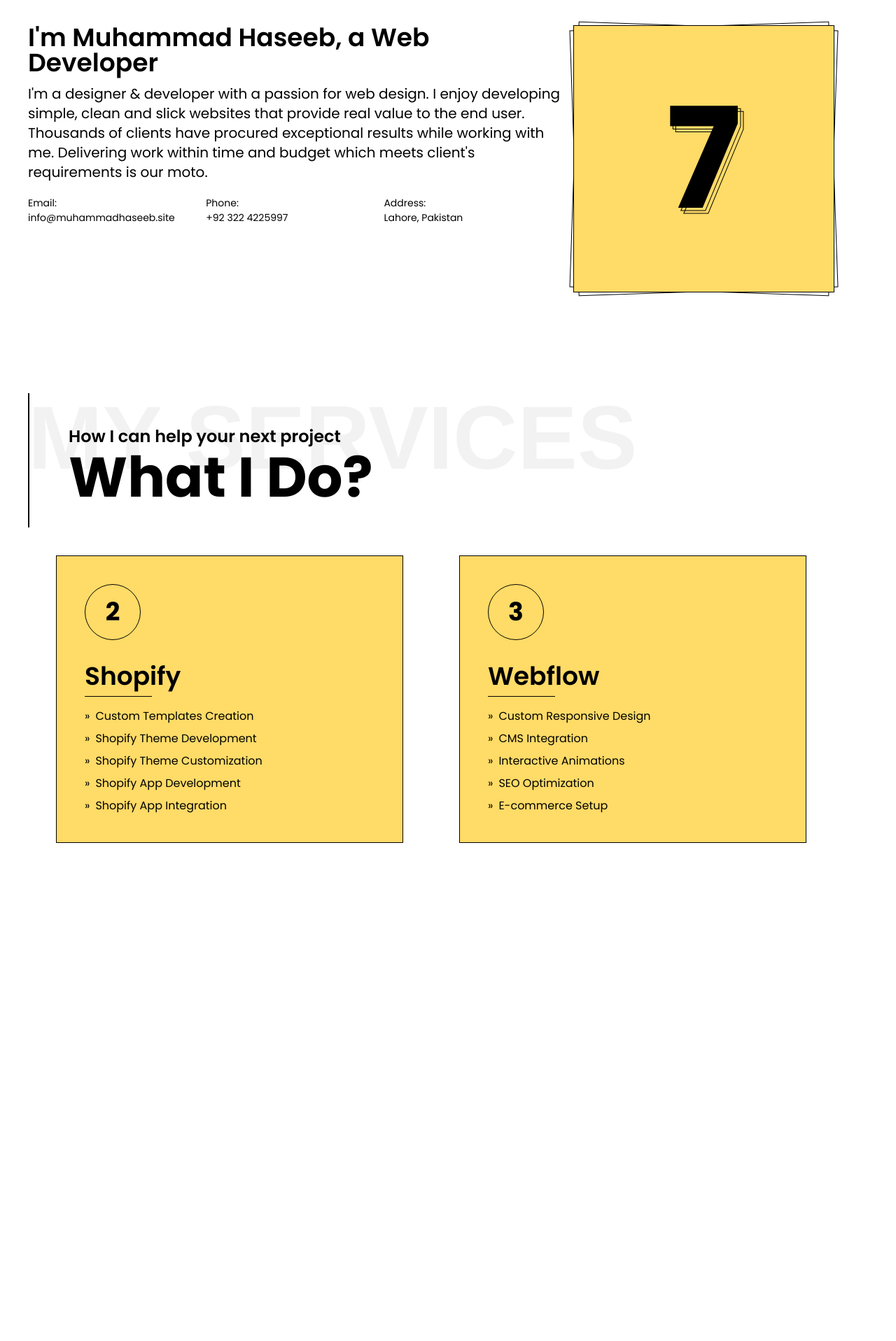
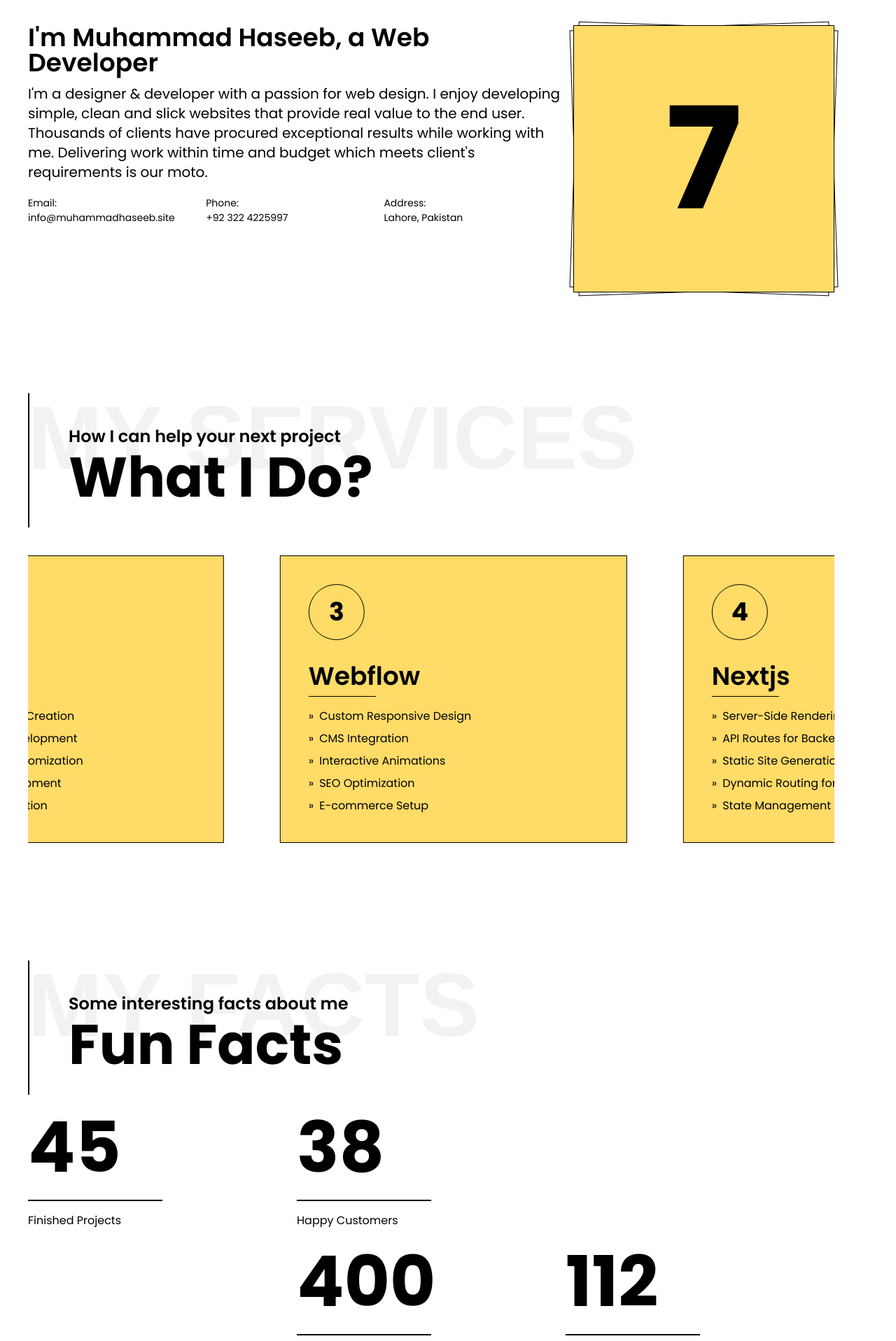
Before and after one commit to mhaseeb37/haseebportfolio, a Next.js app: page /profile in a window 1280 px wide. Shown: the part 880-2797 px from the top of the page at 70% size. Before the commit the page ends 2125 px from the top, so only its background shows below. Built offline with nearby package versions, Linux system fonts and the light colour scheme; a web font is replaced by a local one.

Commit message:
Haseeb - Experience Section

```diff
--- a/app/common/constant.js
+++ b/app/common/constant.js
@@ -45,3 +45,23 @@ const slideData = [
 }
 ]
 export {slideData};
+
+const experienceData = [
+    {
+        tenure:"APR 2023 - Present",
+        title:"Senior Software Engineer",
+        description:"Spearheaded multiple web development projects, enhancing user experience and functionality. Led a team of developers to successfully launch high-traffic websites."
+    },
+    {
+        tenure:"OCT 2020 - APR 2023",
+        title:"Team Lead CMS (Shopify, Wordpress)",
+        description:"Spearheaded multiple web development projects, enhancing user experience and functionality. Led a team of developers to successfully launch high-traffic websites."
+    },
+    {
+        tenure:"OCT 2018 - FEB 2020",
+        title:"Technical Support Agent",
+        description:"Spearheaded multiple web development projects, enhancing user experience and functionality. Led a team of developers to successfully launch high-traffic websites."
+    }
+]
+
+export {experienceData};
--- a/app/profile/page.js
+++ b/app/profile/page.js
@@ -9,6 +9,8 @@ import Top from "../ui/components/top";
 import About from "../ui/components/about";
 import Services from "../ui/components/services";
 import styles from "@/app/ui/custom.module.css"
+import Facts from "../ui/components/facts";
+import Experience from "../ui/components/experience";
 
 // Register the TextPlugin
 gsap.registerPlugin(TextPlugin);
@@ -38,6 +40,8 @@ export default function Page(){
                     <Top />
                     <About />
                     <Services />
+                    <Facts />
+                    <Experience />
                 </div>
                 <div className="relative w-full hidden md:block flex-none md:w-64 text-black">
                     <Sidebar />
--- /dev/null
+++ b/app/ui/components/experience.js
@@ -0,0 +1,18 @@
+import Titleoverlay from "./titleoverlay";
+import { poppins } from "../fonts";
+import ExperienceCard from "./experienceCard";
+import { experienceData } from "@/app/common/constant";
+
+export default function Experience() {
+    //console.log("From Ex.js",experienceData)
+    return(
+        <div className={`${poppins.className} expWrapper pt-32 w-full md:max-w-3xl lg:max-w-4xl xl:max-w-6xl text-black`}>
+            <Titleoverlay overlayText="Experiences" subTitle="Highlight My key Experiences" mainTitle="My Experience" />
+            <div className="experienceWrapper border-[#bcbcbc] border-l-2 mt-14">
+                {experienceData.map((experience, index) => (
+                    <ExperienceCard data={experience} key={index} />
+                ))}
+            </div>
+        </div>
+    )
+}
--- /dev/null
+++ b/app/ui/components/experienceCard.js
@@ -0,0 +1,9 @@
+export default function ExperienceCard({data}) {
+    return(
+        <div className={`expCardWrapper pt-14 pl-10 w-full md:max-w-2xl text-black relative before:block before:absolute before:-inset-0 before:w-[2px] before:-left-0.5 before:bg-black before:h-[80%] before:top-[20%]`}>
+            <h3 className="font-semibold text-xl leading-none mb-4">({data.tenure})</h3>
+            <h2 className="font-bold text-4xl leading-none mb-6">{data.title}:</h2>
+            <p className="font-normal text-lg leading-normal">{data.description}</p>
+        </div>
+    )
+}
--- /dev/null
+++ b/app/ui/components/facts.js
@@ -0,0 +1,35 @@
+import { poppins } from "../fonts";
+import Titleoverlay from "./titleoverlay";
+
+export default function Facts() {
+    return(
+        <div className={`${poppins.className} factsWrapper pt-32 w-full md:max-w-3xl lg:max-w-4xl xl:max-w-6xl text-black`}>
+            <Titleoverlay overlayText="My Facts" subTitle="Some interesting facts about me" mainTitle="Fun Facts"  />
+            <div className="grid grid-cols-12">
+                <div className="col-span-4 col-start-1">
+                    <p className="text-[100px] font-bold">45</p>
+                    <hr className="w-1/2 mb-4 h-[2px] bg-black border-none"/>
+                    <h3>Finished Projects</h3>
+                </div>
+                <div className="col-span-4 col-start-5">
+                    <p className="text-[100px] font-bold">38</p>
+                    <hr className="w-1/2 mb-4 h-[2px] bg-black border-none"/>
+                    <h3>Happy Customers</h3>
+                </div>
+            </div>
+            <div className="grid grid-cols-12">
+                <div className="col-span-4 col-start-5">
+                <p className="text-[100px] font-bold">400</p>
+                    <hr className="w-1/2 mb-4 h-[2px] bg-black border-none"/>
+                    <h3>Working Hours</h3>
+                </div>
+                <div className="col-span-4 col-start-9">
+                <p className="text-[100px] font-bold">112</p>
+                    <hr className="w-1/2 mb-4 h-[2px] bg-black border-none"/>
+                    <h3>Coffee Cups</h3>
+                </div>
+            </div>
+        </div>
+
+    )
+}
--- a/app/ui/components/outlinenumber.js
+++ b/app/ui/components/outlinenumber.js
@@ -41,12 +41,12 @@ export default function OutlineNumber(props){
         }
     });
     return(
-        <div className="group yearsExpWrapper relative flex justify-center font-bold transition-all">
-            <span className={`expOutlineOne absolute inset-0 text-center text-[${props.fontsize}px] translate-x-1 translate-y-1 group-hover:hidden transition-all duration-300`} style={{
+        <div className="group yearsExpWrapper relative flex justify-center font-bold transition-all" ref={container}>
+            <span className={`expOutlineOne absolute inset-0 text-center text-[${props.fontsize}px] ${props.outlinehidden ? 'hidden' : 'group-hover:hidden'} transition-all duration-300`} style={{
                 WebkitTextStroke: '1px #000',
                 WebkitTextFillColor: 'rgba(0, 0, 0, 0)',
             }}>{props.number}</span>
-            <span className={`expOutlineTwo absolute inset-0 text-center text-[${props.fontsize}px] translate-x-2 translate-y-2 group-hover:hidden transition-all duration-300`} style={{
+            <span className={`expOutlineTwo absolute inset-0 text-center text-[${props.fontsize}px] ${props.outlinehidden ? 'hidden' : 'group-hover:hidden'} transition-all duration-300`} style={{
                 WebkitTextStroke: '1px #000',
                 WebkitTextFillColor: 'rgba(0, 0, 0, 0)',
             }}>{props.number}</span>
--- a/tailwind.config.js
+++ b/tailwind.config.js
@@ -7,6 +7,8 @@ module.exports = {
   ],
   safelist: [
     'text-[200px]',
+    'text-[100px]',
+    'h-[2px]',
     // Add other dynamically generated classes here
   ],
   theme: {
```
